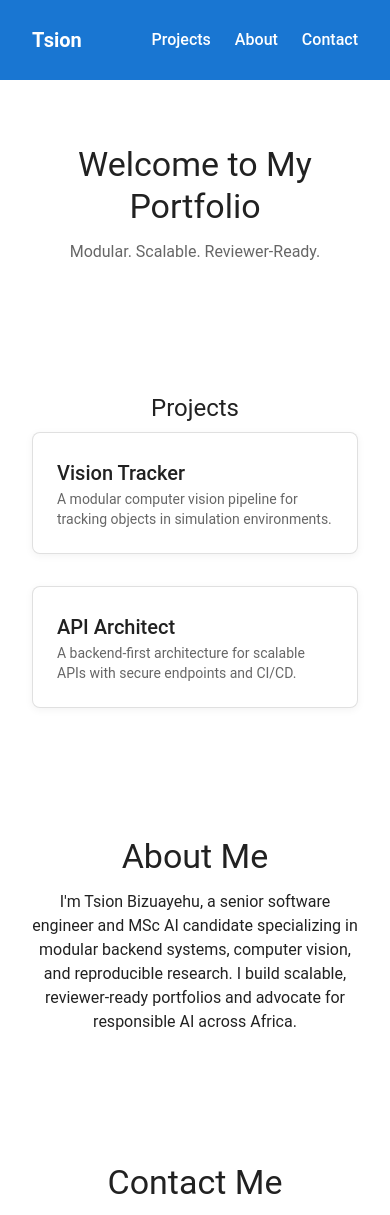
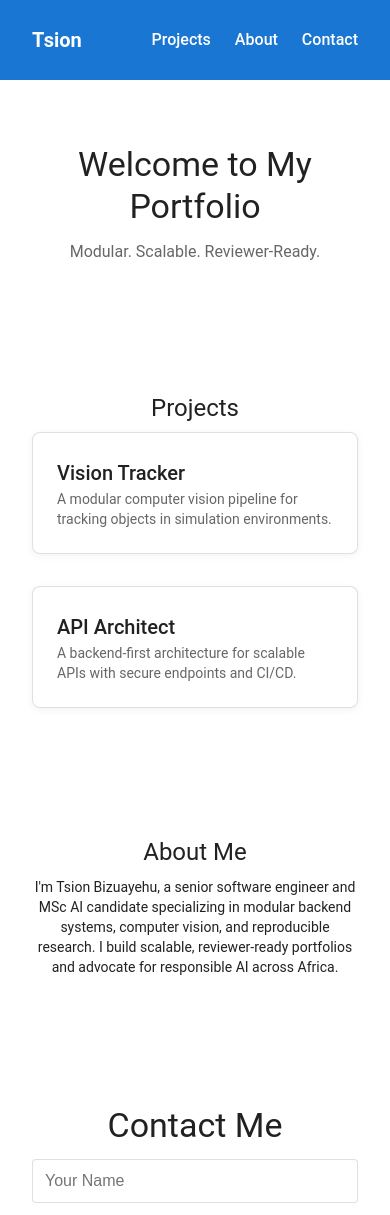
Before and after one commit to TSION2121/my-portfolio, a React (Vite) app: page / in a window 390 px wide. Shown: the top 1215 px of the page. Built offline with nearby package versions, Linux system fonts and the light colour scheme.

Commit message:
Make About section responsive with adaptive Typography

```diff
--- a/src/components/About.jsx
+++ b/src/components/About.jsx
@@ -1,15 +1,29 @@
 // src/components/About.jsx
 import React from 'react';
 import Typography from '@mui/material/Typography';
+import { useTheme } from '@mui/material/styles';
+import useMediaQuery from '@mui/material/useMediaQuery';
 import { AboutSection } from '../styles/About.styles';
 
 const About = () => {
+    const theme = useTheme();
+    const isMobile = useMediaQuery(theme.breakpoints.down('sm'));
+
     return (
         <AboutSection id="about">
-            <Typography variant="h4" component="h2" gutterBottom align="center">
+            <Typography
+                variant={isMobile ? 'h5' : 'h4'}
+                component="h2"
+                gutterBottom
+                align="center"
+            >
                 About Me
             </Typography>
-            <Typography variant="body1" color="textPrimary" align="center">
+            <Typography
+                variant={isMobile ? 'body2' : 'body1'}
+                color="textPrimary"
+                align="center"
+            >
                 I'm Tsion Bizuayehu, a senior software engineer and MSc AI candidate specializing in modular backend systems, computer vision, and reproducible research. I build scalable, reviewer-ready portfolios and advocate for responsible AI across Africa.
             </Typography>
         </AboutSection>
```
